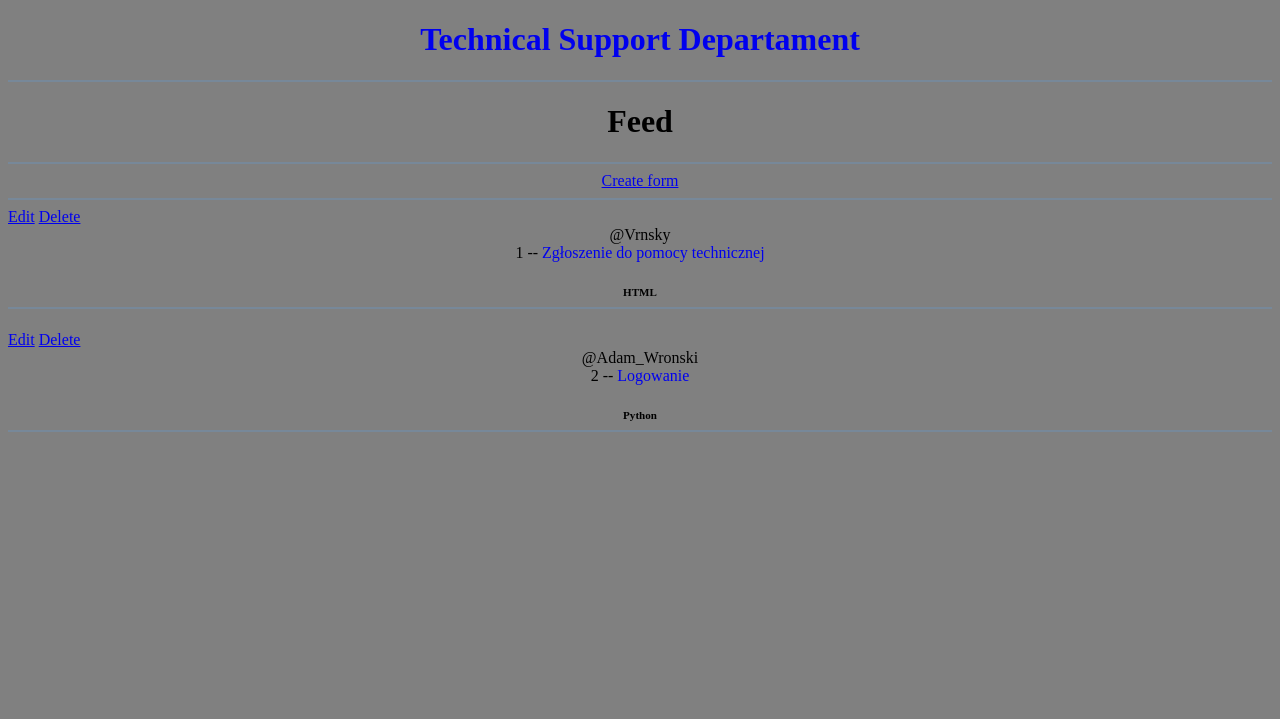
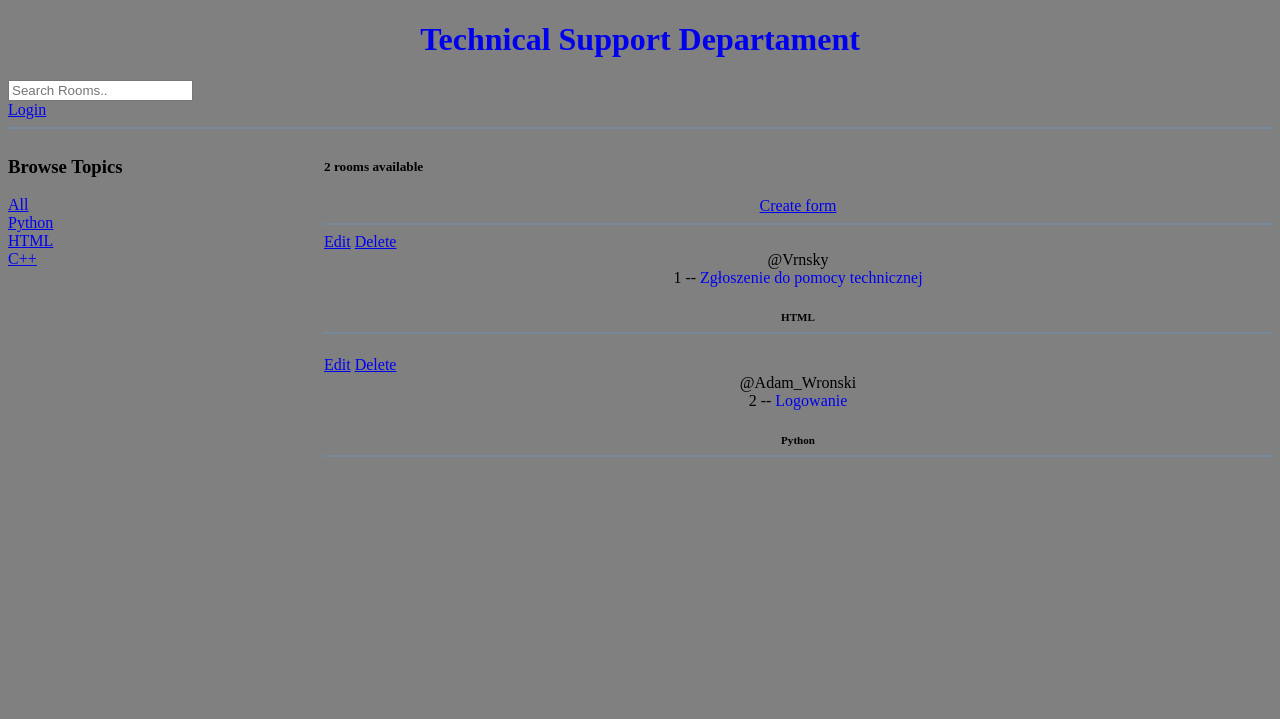
Before and after one commit to wrosky/AM_project, a Django app: page / in a window 1280 px wide. Shown: the top 719 px of the page. Run offline with Django 4.2, Linux system fonts and the light colour scheme; data comes from the database, SQL or seed files in the repository; both versions use the stored data as it was after the commit.

Commit message:
5th Commit

```diff
--- a/base/templates/base/home.html
+++ b/base/templates/base/home.html
@@ -3,11 +3,34 @@
 
 {% block content %}
 
-<center><h1>Feed</h1></center>
-<hr style="height:2px;border-width:0;color:lightslategray;background-color:lightslategray">
+<style>
+    .home-container{
+        display: grid;
+        grid-template-columns: 1fr 3fr;
+    }
+</style>
+
+<div class="home-container">
 
     <div>
 
+        <h3>Browse Topics</h3>
+
+        <div>
+            <a href="{% url 'home' %}">All</a>
+        </div>
+
+        {% for topic in topics %}
+        <div>
+            <a href="{% url 'home' %}?q={{topic.name}}">{{topic.name}}</a>
+        </div>
+        {% endfor %}
+
+    </div>
+
+    <div>
+
+        <h5>{{room_count}} rooms available</h5>
         <center><a href="{% url 'create-room' %}">Create form</a></center>
         <hr style="height:2px;border-width:0;color:lightslategray;background-color:lightslategray">
 
@@ -30,4 +53,6 @@
 
     </div>
 
+</div>
+
 {% endblock content %}
--- a/base/urls.py
+++ b/base/urls.py
@@ -2,6 +2,9 @@ from django.urls import path
 from . import views
 
 urlpatterns = [
+    path('login/', views.loginPage, name = "login"),
+    path('logout/', views.logoutUser, name = "logout"),
+
     path('', views.home, name = "home"),
     path('room/<str:pk>/', views.room, name = "room"),
     path('create-room/', views.createRoom, name = "create-room"),
--- a/base/views.py
+++ b/base/views.py
@@ -1,12 +1,50 @@
 from django.shortcuts import render, redirect
-from .models import Room
+from django.contrib import messages
+from django.db.models import Q
+from django.contrib.auth.models import User
+from django.contrib.auth import authenticate, login, logout
+from .models import Room, Topic
 from .forms import RoomForm
 
 # Create your views here.
 
+def loginPage(request):
+    if request.method == 'POST':
+        username = request.POST.get('username')
+        password = request.POST.get('password')
+
+        try:
+            user = User.objects.get(username=username)
+        except:
+            messages.error(request, 'User does not exist!')
+
+        user = authenticate(request, username=username, password=password)
+
+        if user is not None:
+            login(request, user)
+            return redirect('home')
+        else:
+            messages.error(request, 'Username OR passowrd does not exist!')
+
+    context = {}
+    return render(request, 'base/login_register.html', context)
+
+def logoutUser(request):
+    logout(request)
+    return redirect('home')
+
 def home(request):
-    rooms = Room.objects.all()
-    context = {'rooms': rooms}
+    q = request.GET.get('q') if request.GET.get('q') != None else ''
+    rooms = Room.objects.filter(
+        Q(topic__name__icontains=q) |
+        Q(name__icontains=q) |
+        Q(description__icontains=q)
+    )
+
+    topics = Topic.objects.all()
+    room_count = rooms.count()
+
+    context = {'rooms': rooms, 'topics': topics, 'room_count': room_count}
     return render(request, 'base/home.html', context)
 
 def room(request, pk):
--- a/templates/main.html
+++ b/templates/main.html
@@ -17,6 +17,14 @@
 <body style="background-color: grey;">
     {% include 'navbar.html' %}
 
+    {% if messages %}
+    <ul class="messages">
+        {% for message in messages %}
+        <li>{{message}}</li>
+            {% endfor %}
+    </ul>
+    {% endif %}
+
     {% block content %}
 
 
--- a/templates/navbar.html
+++ b/templates/navbar.html
@@ -1,8 +1,19 @@
-<dev>
-
 <center><a style="text-decoration:none" href="/">
     <h1> Technical Support Departament </h1>
 </a></center>
 
-</dev>
+<form method="GET" action="{% url 'home' %}">
+    <input type="text" name="q" placeholder="Search Rooms.."/>
+</form>
+
+{% if request.user.is_authenticated %}
+
+<a href="{% url 'logout' %}">Logout</a>
+
+{% else %}
+
+<a href="{% url 'login' %}">Login</a>
+
+{% endif %}
+
 <hr style="height:2px;border-width:0;color:lightslategray;background-color:lightslategray">
```
Also changed, not shown: base/templates/base/login_register.html (added, +19 -0 lines), db.sqlite3. Lines whose indentation alone changed are shown as unchanged.
